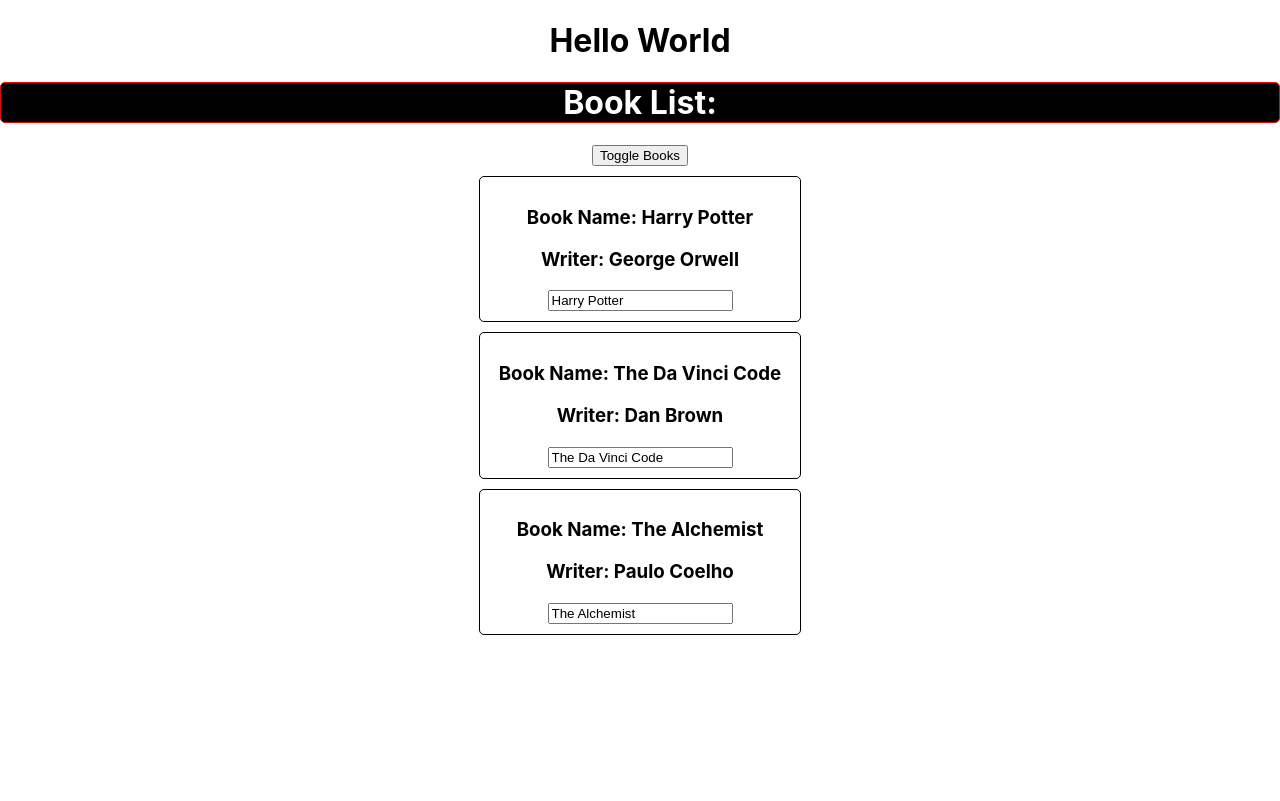
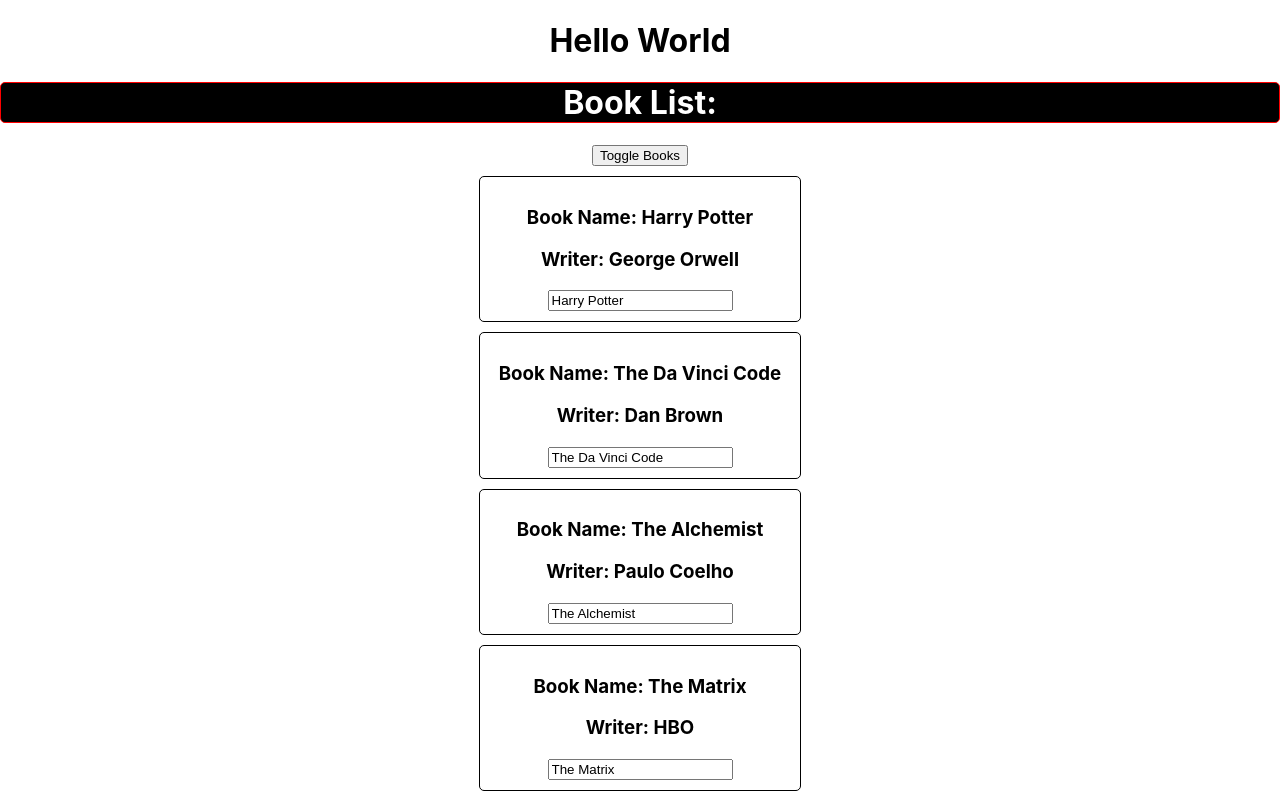
Before and after one commit to shwakib/fromscratch, a React (Create React App) app in the folder full-stack-journey/REACT/f1st-react-app/hello-world/: page / in a window 1280 px wide. Built offline with nearby package versions, Linux system fonts and the light colour scheme.

Commit message:
project structure aligned

```diff
--- a/full-stack-journey/REACT/f1st-react-app/hello-world/src/App.js
+++ b/full-stack-journey/REACT/f1st-react-app/hello-world/src/App.js
@@ -1,120 +1,19 @@
-import React, { Component } from 'react';
+import React from 'react';
 import './App.css';
-import Person from './components/Person.js'
-import Book from './components/Book.js'
+import Person from './components/Person.js';
+import MainComponent from './components/mainComponent.js';
 
 //Functional Component
-// function App() {
-//   return ( //-JSX
-//     <div className="App">
-//       <h1>Hello World</h1>
-//       <Person />
-//     </div>
-//   );
-//   // return React.createElement('div', { className: "App" }, React.createElement('h1', null, 'Hello World'), <Person />);
+const App = () => {
+  return ( //-JSX
+    <MainComponent />
+  );
+  // return React.createElement('div', { className: "App" }, React.createElement('h1', null, 'Hello World'), <Person />);
+}
+
+//Class Component
+// class App extends Component {
+
 // }
 
-//Class Component
-class App extends Component {
-  state = {
-    books: [
-      { id: 1, bookName: "Harry Potter", bookWriter: "George Orwell" },
-      { id: 2, bookName: "The Da Vinci Code", bookWriter: "Dan Brown" },
-      { id: 3, bookName: "The Alchemist", bookWriter: "Paulo Coelho" }
-    ],
-    showBooks: true
-  }
-  // changeBookState = (newBookName) => {
-  //   this.setState({
-  //     books: [
-  //       { bookName: "Nineteen Eighty-Four", bookWriter: "George Orwell" },
-  //       { bookName: newBookName, bookWriter: "Dan Brown" },
-  //       { bookName: "Metmorphosis", bookWriter: "Franz Kafka" }
-  //     ]
-  //   });
-  // }
-  changeWithInput = (event, index) => {
-    const book = {
-      ...this.state.books[index]
-    }
-    book.bookName = event.target.value;
-    const books = [...this.state.books];
-    books[index] = book;
-
-    this.setState({
-      books: books
-    });
-  }
-  deletBookState = (index) => {
-    //const books = this.state.books.slice();
-    //const books = this.state.books.map(item => item);
-    const books = [...this.state.books]
-    books.splice(index, 1);
-    this.setState({
-      books: books
-    })
-  }
-  toggleBooks = () => {
-    this.setState({
-      showBooks: !this.state.showBooks
-    });
-  }
-  // constructor() {
-  //   super();
-  //   this.state = {};
-  // }
-  render() {
-    const style = { //In React, css codes needs to be written as JS code.
-      border: "1px solid red",
-      borderRadius: '5px', //border-radius, - will not be used.
-      backgroundColor: 'black',
-      color: 'white'
-    };
-
-    // const booksState = this.state.books;
-    let books = null;
-    if (this.state.showBooks) {
-      books = this.state.books.map((book, index) => {
-        console.log(book.bookName);
-        console.log(book.bookWriter);
-        console.log(index);
-        return (
-          <Book
-            bookName={book.bookName}
-            bookWriter={book.bookWriter}
-            delete={() => this.deletBookState(index)}
-            key={book.id}
-            inputName={(event) => this.changeWithInput(event, index)}
-          />
-        )
-      });
-    }
-    console.log(books);
-
-    return (
-      <div className="App"> {/*root element should be only one and App.css has been added*/}
-        <h1>Hello World</h1>
-        {/* <Person name="Rahim" age="30">I am from Comilla </Person> */}
-        <h1 style={style}>Book List:</h1> {/*Adding css in one single component*/}
-        {/* <Book bookName="Harry Potter" bookWriter="George Orwell" />
-        <Book bookName="The Da Vinci Code" bookWriter="Dan Brown" />
-        <Book bookName="The Alchemist" bookWriter="Paulo Coelho" /> */}
-        {/* <Book bookName={this.state.books[0].bookName} bookWriter={this.state.books[0].bookWriter} inputName={this.changeWithInput} />
-        Sending properties to book function [bookName,bookWriter] & inputName is a variable ={this.changeWithInput} sending an event in parameter
-        <Book bookName={this.state.books[1].bookName} bookWriter={this.state.books[1].bookWriter} />
-        <Book bookName={this.state.books[2].bookName} bookWriter={this.state.books[2].bookWriter} change={this.changeBookState.bind(this, "Amar Bondhu Rashed")} /> Sending properties to book function [bookName,bookWriter] & change= is a variable {this.changeBookState.bind(this, "Amar Bondhu Rashed")} sending event and value as parameters */}
-
-        <button onClick={this.toggleBooks}>Toggle Books</button>
-
-        {/* {books} */}
-        {books}
-
-        {/* <button onClick={() => this.changeBookState("Amar Bondhu CTO")}>Change State</button> */}
-        {/*onClick={() => this.changeBookState("Amar Bondhu CTO") sending bookName as parameters to an event fuction using an arrow function*/}
-        {/* <input type="text" onChange={this.changeWithInput}></input> */}
-      </div>
-    );
-  }
-}
-
 export default App;
--- /dev/null
+++ b/full-stack-journey/REACT/f1st-react-app/hello-world/src/assets/books.js
@@ -0,0 +1,8 @@
+const books = [
+    { id: 1, bookName: "Harry Potter", bookWriter: "George Orwell" },
+    { id: 2, bookName: "The Da Vinci Code", bookWriter: "Dan Brown" },
+    { id: 3, bookName: "The Alchemist", bookWriter: "Paulo Coelho" },
+    { id: 4, bookName: "The Matrix", bookWriter: "HBO" }
+]
+
+export default books;
--- /dev/null
+++ b/full-stack-journey/REACT/f1st-react-app/hello-world/src/components/lists/BookList.js
@@ -0,0 +1,23 @@
+import React from "react";
+import Book from '../representational/Book'
+
+const BookList = (props) => {
+    return (
+        props.books.map((book, index) => {
+            // console.log(book.bookName);
+            // console.log(book.bookWriter);
+            // console.log(index);
+            return (
+                <Book
+                    bookName={book.bookName}
+                    bookWriter={book.bookWriter}
+                    delete={() => props.deletBookState(index)}
+                    key={book.id}
+                    inputName={(event) => props.changeWithInput(event, index)}
+                />
+            )
+        })
+    )
+}
+
+export default BookList;
--- /dev/null
+++ b/full-stack-journey/REACT/f1st-react-app/hello-world/src/components/mainComponent.js
@@ -0,0 +1,93 @@
+import React, { Component } from "react";
+import Book from './representational/Book.js';
+import bookList from '../assets/books.js';
+import BookList from "./lists/BookList.js";
+
+class MainComponent extends Component {
+    state = {
+        books: bookList,
+        showBooks: true
+    }
+    // changeBookState = (newBookName) => {
+    //   this.setState({
+    //     books: [
+    //       { bookName: "Nineteen Eighty-Four", bookWriter: "George Orwell" },
+    //       { bookName: newBookName, bookWriter: "Dan Brown" },
+    //       { bookName: "Metmorphosis", bookWriter: "Franz Kafka" }
+    //     ]
+    //   });
+    // }
+    changeWithInput = (event, index) => {
+        const book = {
+            ...this.state.books[index]
+        }
+        book.bookName = event.target.value;
+        const books = [...this.state.books];
+        books[index] = book;
+
+        this.setState({
+            books: books
+        });
+    }
+    deletBookState = (index) => {
+        //const books = this.state.books.slice();
+        //const books = this.state.books.map(item => item);
+        const books = [...this.state.books]
+        books.splice(index, 1);
+        this.setState({
+            books: books
+        })
+    }
+    toggleBooks = () => {
+        this.setState({
+            showBooks: !this.state.showBooks
+        });
+    }
+    // constructor() {
+    //   super();
+    //   this.state = {};
+    // }
+    render() {
+        const style = { //In React, css codes needs to be written as JS code.
+            border: "1px solid red",
+            borderRadius: '5px', //border-radius, - will not be used.
+            backgroundColor: 'black',
+            color: 'white'
+        };
+
+        // const booksState = this.state.books;
+        let books = null;
+        if (this.state.showBooks) {
+            books = <BookList
+                books={this.state.books}
+                deletBookState={this.deletBookState}
+                changeWithInput={this.changeWithInput} />
+        }
+        //console.log(books);
+
+        return (
+            <div className="App"> {/*root element should be only one and App.css has been added*/}
+                <h1>Hello World</h1>
+                {/* <Person name="Rahim" age="30">I am from Comilla </Person> */}
+                <h1 style={style}>Book List:</h1> {/*Adding css in one single component*/}
+                {/* <Book bookName="Harry Potter" bookWriter="George Orwell" />
+            <Book bookName="The Da Vinci Code" bookWriter="Dan Brown" />
+            <Book bookName="The Alchemist" bookWriter="Paulo Coelho" /> */}
+                {/* <Book bookName={this.state.books[0].bookName} bookWriter={this.state.books[0].bookWriter} inputName={this.changeWithInput} />
+            Sending properties to book function [bookName,bookWriter] & inputName is a variable ={this.changeWithInput} sending an event in parameter
+            <Book bookName={this.state.books[1].bookName} bookWriter={this.state.books[1].bookWriter} />
+            <Book bookName={this.state.books[2].bookName} bookWriter={this.state.books[2].bookWriter} change={this.changeBookState.bind(this, "Amar Bondhu Rashed")} /> Sending properties to book function [bookName,bookWriter] & change= is a variable {this.changeBookState.bind(this, "Amar Bondhu Rashed")} sending event and value as parameters */}
+
+                <button onClick={this.toggleBooks}>Toggle Books</button>
+                {/* {books} */}
+                {books}
+
+                {/* <button onClick={() => this.changeBookState("Amar Bondhu CTO")}>Change State</button> */}
+                {/*onClick={() => this.changeBookState("Amar Bondhu CTO") sending bookName as parameters to an event fuction using an arrow function*/}
+                {/* <input type="text" onChange={this.changeWithInput}></input> */}
+            </div>
+        );
+    }
+}
+
+export default MainComponent;
--- a/full-stack-journey/REACT/f1st-react-app/hello-world/src/components/Book.js
+++ b/full-stack-journey/REACT/f1st-react-app/hello-world/src/components/representational/Book.js
@@ -1,5 +1,5 @@
 import React from "react";
-import '../stylesheets/book.css'
+import '../../stylesheets/book.css'
 
 const Book = props => {
     return (
```
